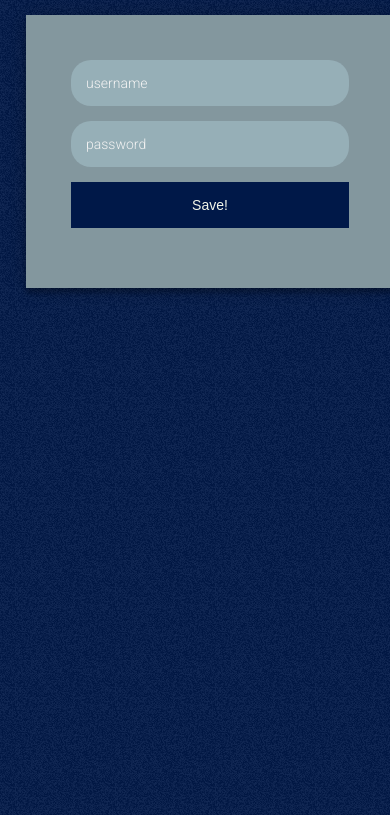
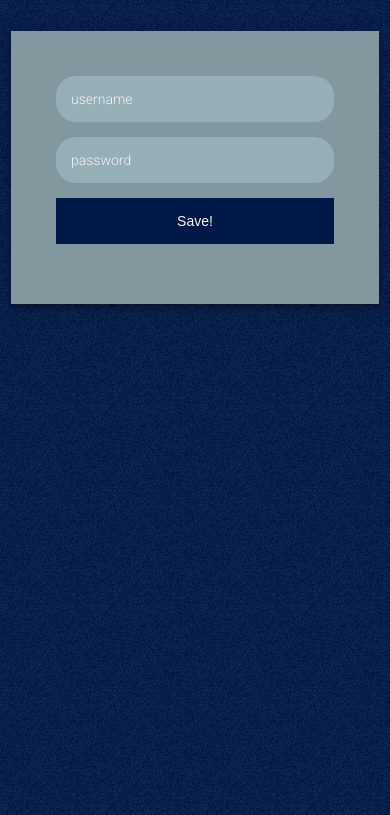
Before and after one commit to reed-college/nightbus, a Flask app: page /driverlogin in a window 390 px wide. Shown: the part 85-900 px from the top of the page. Run offline with Flask 2, Linux system fonts and the light colour scheme; data comes from the database, SQL or seed files in the repository.

Commit message:
clean up comments, fixed style conflicts

```diff
--- a/nightbus-app/main.py
+++ b/nightbus-app/main.py
@@ -2,7 +2,7 @@ import os
 from flask import Flask, render_template, request, session, redirect, url_for, flash, jsonify, json
 from decorators import login_required
 from flask_mail import Message, Mail
-from user_handling import generate_confirmation_token, confirm_email_token, send_mail
+from user_handling import confirm_email_token
 from itsdangerous import URLSafeTimedSerializer
 from tracking import calculate_duration
 import config
@@ -10,23 +10,23 @@ import schema
 import database
 import post_to_fb
 
-
-#from flask_httpauth import HTTPBasicAuth
-
 app = Flask(__name__)
 mail = Mail(app)
 
-# I created a class that has all the configurations we need for the app to run. If we want to change the configuration or when we have to finally deploy the app
-# we can just create another class called ProdConfig with the appropriate attributes. This wasn't necessary at this point but the main.py was getting messy.
+# I created a class that has all the configurations we need for the app to run.
+# If we want to change the configuration or when we have to finally deploy the app
+# we can just create another class called ProdConfig with the appropriate attributes.
+# This wasn't necessary at this point but the main.py was getting messy.
+
 app.config.from_object('config.TestConfig')
 mail.init_app(app)
 
-# We need to generate a unique token everytime a user registers to confirm their email. We use the URLSafeTimedSerializer serializer from the it's dangerous module.
+# We need to generate a unique token every time a user registers to confirm their email.
+# We use the URLSafeTimedSerializer serializer from the itsdangerous module.
+
 serializer = URLSafeTimedSerializer(app.config['SECRET_KEY'])
 
-
-# functions for udating the NightBus's status and for updating the duration of the trip
-
+# Use a local variable to store the default status of the NightBus object
 status = "here"
 
 class NightBus:
@@ -62,19 +62,19 @@ class NightBus:
     def update_current_location(self, new_location):
         self.current_location = new_location
 
-
+# Create an instance of the NightBus class
 b  = NightBus()
 
 
-#updates the status of the NightBus
-
+# This function updates the bus status with the data <state> sent from the driver page via the Ajax call.
+# It also posts the updated status to the NightBus's Facebook page.
 @app.route('/update_state/')
 def update_state():
     b.update_status(request.args.get('state'))
     post_to_fb.main("the Nightbus is " + b.current_status + "!")
     return ('', 204)
 
-
+# Update the bus status and trip duration on the homepage.
 @app.route('/rider', methods=['GET'])
 def home():
     status = b.get_current_status()
@@ -82,11 +82,11 @@ def home():
     return render_template("rider.html", status=status, duration=duration)
 
 @app.route('/rider/instructions')
-def riderInst():
+def showinstruct():
     return render_template("rider_inst.html")
 
 @app.route('/rider/schedule')
-def riderSch():
+def showschedule():
     return render_template("rider_sch.html")
 
 @app.route('/realtimetracking', methods=['GET'])
@@ -105,10 +105,12 @@ def updateduration():
         return ('', 204)
 
 @app.before_first_request
-def intialize():
+def initialize():
     session['logged_in'] = False
 
-    #creates the database for the driver schedule. the if statement checks to see if the database already exists and passes if it does, otherwise it creates the database.
+    # Creates the database for the driver schedule.
+    # The if statement checks to see if the database already exists and passes if it does,
+    # otherwise it creates the database.
 
     db = database.get_session()
     if db.query(schema.Schedule).filter_by(id=1).first():
@@ -132,7 +134,7 @@ def intialize():
         db.commit()
         db.close()
 
-# normal app routes
+# =========== Normal App Routes =========== #
 
 @app.route('/')
 def index():
@@ -144,7 +146,8 @@ def index():
 @login_required('driver')
 def driver():
 
-    #this accesses the driver schedule database and pulls out the drivers so a schedule can be created on the driver page
+    # this accesses the driver schedule database and pulls out the drivers
+    # so a schedule can be created on the driver page
 
     db = database.get_session()
     drivers = db.query(schema.Schedule).order_by(schema.Schedule.id).limit(7).all()
@@ -155,7 +158,7 @@ def driver():
 @app.route('/schedule')
 def schedule():
 
-    #pulls out all the drivers from the User database so admins can assign them to shifts
+    # pulls out all the drivers from the User database so admins can assign them to shifts
 
     db = database.get_session()
     drivers = db.query(schema.User).all()
@@ -166,7 +169,7 @@ def schedule():
 @app.route('/display')
 def display():
 
-    #displays the new driver schedule after the admin changes the schedule
+    # displays the new driver schedule after the admin changes the schedule
 
     db = database.get_session()
     drivers = db.query(schema.Schedule).order_by(schema.Schedule.id).limit(7).all()
@@ -177,9 +180,11 @@ def display():
 @app.route('/assign', methods=['POST'])
 def assign():
 
-    #assigns the new driver to the driver schedule by running an if statment that checks if each day was passed a null value of "no", if it was
-    #then it means that a new driver was not assigned so it passes. if it is not null then it opens up the database and goes to the corresponding day
-    #and adds that driver as the driver for that day
+    # assigns the new driver to the driver schedule by running an if statement that checks
+    # if each day was passed a null value of "no", if it was then it means
+    # that a new driver was not assigned so it passes.
+    # if it is not null then it opens up the database and goes to the corresponding day
+    # and adds that driver as the driver for that day
     drivers= request.form.getlist('drivers[]')
 
     db = database.get_session()
@@ -267,14 +272,19 @@ s = URLSafeTimedSerializer(app.config['SECRET_KEY'])
 @app.route('/add', methods=['POST'])
 def add():
 
-    #adds the new user to the User database by taking the form information and creating a User out of it.
+    # adds the new user to the User database by taking the form information and creating a User out of it.
 
     db = database.get_session()
 
-    # Using http request method we can get information from html elements by using the request library in python. Give any html element a name and an action associated with that
-    # name for example <form action='\newdriver method=post> and if the form has an element called Name: <input type="text" name="name" we can get the form to send the value of
-    # name entered using the post method and we can get it on the python end by doing request.form['name'] and since the form has an action called '\newdriver the server will know
+    # Using http request method we can get information from html elements by using the request library in python.
+    # Give any html element a name and an action associated with that name
+    # for example <form action='/newdriver method=post>
+    # and if the form has an element called Name: <input type="text" name="name"
+    # we can get the form to send the value of name entered using the post method
+    # and we can get it on the python end by doing request.form['name']
+    # and since the form has an action called '/newdriver the server will know
     # and run whichever function is below the @app.route('/newdriver) line
+
     firstname = request.form['firstname']
     lastname = request.form['lastname']
     username = request.form['username']
@@ -282,17 +292,19 @@ def add():
     role = request.form['role']
 
 
-    # Using the schema we created above we can enter the data we got into the database. Also another copy from http-demo and can be found in line 82 of the http-demo
+    # Using the schema we created above we can enter the data we got into the database.
+    # Also another copy from http-demo and can be found in line 82 of the http-demo
     new_driver = schema.User(firstname=firstname, lastname=lastname, username=username, email=email, role=role)
 
 
-    # Add the new driver we defined above to the database using the built in method 'add' and once again using the built in method 'commit' make sure the record is permanently
-    # entered into the databse.
+    # Add the new driver we defined above to the database using the built in method 'add'
+    # and using the built in method 'commit' make sure the record is permanently entered into the database.
     db.add(new_driver)
     db.commit()
     db.close()
 
-    # Let's not forget to do a db.close() for all our sessions with the database. It won't make a difference right now but once we deploy the app or start testing it on Heroku
+    # Let's not forget to do a db.close() for all our sessions with the database.
+    # It won't make a difference right now but once we deploy the app or start testing it on Heroku
     # it will be a mess.
 
     msg = Message('Set Your Password', sender=('Reed College Nightbus','reednightbus@gmail.com'), recipients = [email])
@@ -303,9 +315,11 @@ def add():
     mail.send(msg)
 
 
-    # To check if a user has been successfully added to the database open a new tab in terminal, use the command psql nightbus to go to the nightbus database and do
+    # To check if a user has been successfully added to the database
+    # open a new tab in terminal, use the command psql nightbus to go to the nightbus database and do
     # SELECT * FROM "Users"; and it should be the last entry in that table.
-    # Most of the stuff related to the databases I found at https://realpython.com/blog/python/flask-by-example-part-2-postgres-sqlalchemy-and-alembic/ and http-demo
+    # Most of the stuff related to the databases I found at
+    # https://realpython.com/blog/python/flask-by-example-part-2-postgres-sqlalchemy-and-alembic/ and http-demo
 
     return redirect(url_for('admin'))
 
@@ -378,13 +392,18 @@ def removeuser():
 @app.route('/remove', methods=['POST'])
 def remove():
     db = database.get_session()
-    # This function is basically identical to the user addition function. We use the get_session method to create a connection with the database. Next we get the value of the username
-    # that was entered in the form using the request library that comes with flask.
+    # This function is basically identical to the user addition function.
+    # We use the get_session method to create a connection with the database.
+    # Next we get the value of the username that was entered in the form
+    # using the request library that comes with flask.
     username = request.form['username']
 
-    # Next we use the query method to search the table User and we filter our query by the username we got above. This displays the first entry it gets so I don't know how we would handle
-    # two different people having two different user names. More documentation on querying and just general sqlalchemy knowledge can be found at http://docs.sqlalchemy.org/en/latest/orm/tutorial.html#querying
-    # After that we just use the built in delete method to remove the user and then we have to make sure we commit after that to make the deletion permanent.
+    # Next we use the query method to search the table User and we filter our query by the username we got above.
+    # More documentation on querying and just general sqlalchemy knowledge can be found at
+    # http://docs.sqlalchemy.org/en/latest/orm/tutorial.html#querying
+    # After that we just use the built in delete method to remove the user and then
+    # we have to make sure we commit after that to make the deletion permanent.
+
     user = db.query(schema.User).filter_by(username=username).first()
     user_auth = db.query(schema.Auth).filter_by(username=username).first()
     if user:
@@ -392,7 +411,6 @@ def remove():
         db.delete(user_auth)
         db.commit()
         db.close()
-
         return redirect(url_for('admin'))
 
     else:
@@ -423,16 +441,19 @@ def email_exists():
     else:
         return "true"
 
-
 @app.route('/register', methods=['GET','POST'])
 def register():
 
     db = database.get_session()
-    # this function should allow anyone to register and be able to log in right now. Once we have that we can work on different views for different types of users and stuff like that.
-    # it works in similar fashion like the add driver and remove driver functions it connects to the databases using the get session function and gets the data from the form using the
-    # flask request module then it creates a User and an Auth entry. The user entry is just for keeping track of users while the auth entry will contain the username and the password
-    # the person signed up with. We don't actually store the password we encrypt it using the passlib library that we imported above. We then add both entries to their respective
-    # tables and we commit and then we are done.
+    # this function should allow anyone to register and be able to log in right now.
+    # Once we have that we can work on different views for different types of users and stuff like that.
+    # it works in similar fashion like the add driver and remove driver functions
+    # it connects to the databases using the get session function and
+    # gets the data from the form using the flask request module
+    # then it creates a User and an Auth entry. The user entry is just for keeping track of users
+    # while the auth entry will contain the username and the password the person signed up with.
+    # We don't actually store the password we encrypt it using the passlib library that we imported above.
+    # We then add both entries to their respective tables and we commit and then we are done.
 
     db = database.get_session()
 
@@ -452,15 +473,11 @@ def register():
     db.commit()
 
 
-    # The next few lines automatically send an email to the email address the user entered when registering asking them to confirm their email. We use the generate_confirmation_token
-    # we defined in our email_confimation module to generate a random token. The url they will get will be of the format localhost/confirm_email + token and when they click it they
+    # The next few lines automatically send an email to the email address the user entered
+    # when registering asking them to confirm their email. We use the generate_confirmation_token
+    # we defined in our email_confimation module to generate a random token.
+    # The url they will get will be of the format localhost/confirm_email + token and when they click it they
     # should be redirected to the function immediately below.
-
-#        subject = 'Confirm Your Email'
-#        token = generate_confirmation_token(email, serializer)
-#        confirm_url = url_for('confirm_email', token = token, _external=True)
-#        html = render_template('activate.html', confirm_url = confirm_url)
-#        send_mail(user.email, subject, html, mail)
 
     db.close()
     if user.role == 'admin':
@@ -472,16 +489,12 @@ def register():
 def confirm_email(token):
     db = database.get_session()
     email = confirm_email_token(token, serializer)
-
     user = db.query(schema.User).filter_by(email=email).first()
-
     user_auth = db.query(schema.Auth).filter_by(username=user.username).first()
-
     db.add(user_auth)
     db.commit()
     db.close()
-
-    flash('Email successfully confimed')
+    flash('Email successfully confirmed')
     return redirect(url_for('login'))
 
 @app.route('/driverlogin', methods=['GET', 'POST'])
@@ -498,7 +511,6 @@ def driverlogin():
             if user_auth.verify_password(password):
                 session['username'] = username
                 session['logged_in'] = True
-
                 return redirect(url_for('driver'))
             else:
                 return redirect(url_for('driverlogin'))
@@ -523,7 +535,6 @@ def adminlogin():
                 session['username'] = username
                 session['logged_in'] = True
                 session['role'] = str(user.role).lower()
-
                 return redirect(url_for('admin'))
             else:
                 return redirect(url_for('admin_login.html'))
@@ -574,13 +585,13 @@ def drivermaps():
     return render_template('maps.html', origin = origin,  destinations = destinations, no_destination = no_destination, num_of_destinations=num_of_destinations)
 
 
-##### Error Handling #####
+# ========= Error Handling ========== #
 
-# These four felt like the major and most commonly occuring errors and I only added error handling for them but if we need
-# more error handling functionality we can just add the three lines here and add the corresponding html document in our
-# templates folder. Error handlers are just functions that come with flask. More documentation can be found at
+# These four felt like the major and most commonly occurring errors
+# and I only added error handling for them but if we need more error handling functionality
+# we can just add the three lines here and add the corresponding html document in our templates folder.
+# Error handlers are just functions that come with flask. More documentation can be found at
 # http://flask.pocoo.org/docs/0.12/patterns/errorpages/
-
 
 @app.errorhandler(404)
 def pagenotfound(e):
--- a/nightbus-app/static/css/mobile.css
+++ b/nightbus-app/static/css/mobile.css
@@ -367,9 +367,9 @@ on index.html ***/
     background-color: #83979E;
     display: block;
     padding: 45px;
+    margin: 40px 20px;
     text-align: center;
     box-shadow: 0 0 20px 0 rgba(0, 0, 0, 0.2), 0 5px 5px 0 rgba(0, 0, 0, 0.24);
-    margin-left: 10%;
     box-sizing: border-box;
     overflow-y: auto;
   }
--- a/nightbus-app/static/css/style.css
+++ b/nightbus-app/static/css/style.css
@@ -111,7 +111,8 @@
     text-align: center;
     text-transform: uppercase;
   }
-  /*** middle of page content ***/
+  /***  =========== Middle of page content  ===========  ***/
+
   /*** statusbox is the element that is populated by an update
 message when a button is pressed on the driver page ***/
   p {
@@ -156,7 +157,7 @@ message when a button is pressed on the driver page ***/
     flex-direction: row;
     justify-content: space-around;
   }
-  /*** individual boxes ***/
+  /***  =========== Box Containers =========== ***/
   .box {
     width: 70%;
     height: 880px;
@@ -167,7 +168,7 @@ message when a button is pressed on the driver page ***/
     height: 400px;
     margin: 0 auto;
   }
-  /*** Switch buttons for toggle view ***/
+  /***  =========== Toggle buttons  =========== ***/
   .switchwrap {
     text-align: center;
     font-size: 15px;
@@ -203,7 +204,7 @@ on index.html ***/
     flex-direction: column;
     justify-content: space-around;
   }
-  /* Dropdown Button */
+  /*  =========== Dropdown Button  =========== */
   .dropbtn {
     width: 80%;
     height: 60px;
@@ -215,20 +216,17 @@ on index.html ***/
     background-color: transparent;
     text-transform: uppercase;
   }
-  /* Dropdown button on hover & focus */
   .dropbtn:hover, .dropbtn:focus {
     color: #F2F6EA;
     background-color: #83979E;
     transition: all 0.5s ease;
   }
-  /* The container <div> - needed to position the dropdown content */
   .dropdown {
     position: relative;
     display: inline-block;
     width: 100%;
     outline: none;
   }
-  /* Dropdown Content (Hidden by Default) */
   .dropdown-content {
     position: absolute;
     display: none;
@@ -249,7 +247,6 @@ on index.html ***/
     background-color: #F2F6EA;
     transition: all 0.5s ease;
   }
-  /* Text inside the dropdown */
   .dropdown:hover .dropdown-content a {
     color: white;
     font-family: Roboto, times, serif;
@@ -258,11 +255,10 @@ on index.html ***/
     text-decoration: none;
     display: block;
   }
-  /* Change color of dropdown text on hover */
   .dropdown-content a:hover {
     background-color: #47476b;
   }
-  /*** Buttons ***/
+  /***  =========== All Buttons  =========== ***/
 
 button {
     width: 90%;
@@ -280,6 +276,9 @@ on index.html ***/
     background-color: #233c63;
     transition: all 0.5s ease;
   }
+
+ /***  =========== Status Buttons  =========== ***/
+
   .statusbutton {
     width: 80%;
     height: 60px;
@@ -361,11 +360,14 @@ on index.html ***/
     background-color: #F2F6EA;
     transition: all 0.5s ease;
   }
-  /*** Forms ***/
+
+  /*** =========== Forms  =========== ***/
+
   form {
     width: 368px;
   }
   .form-container {
+    position: relative;
     width: 100%;
     max-height: 500px;
     background-color: #83979E;
@@ -373,7 +375,6 @@ on index.html ***/
     padding: 45px;
     text-align: center;
     box-shadow: 0 0 20px 0 rgba(0, 0, 0, 0.2), 0 5px 5px 0 rgba(0, 0, 0, 0.24);
-    margin-left: 10%;
     box-sizing: border-box;
     overflow-y: auto;
   }
@@ -407,10 +408,9 @@ on index.html ***/
     background-color: #A84649;
     color: #F2F6EA;
   }
-  .login {
-    width: 60%;
-    margin-left: 15%;
-  }
+
+/*  =========== Rider forms  =========== */
+
   .rider-alerts {
     margin-left: 15%;
   }
@@ -468,7 +468,9 @@ on index.html ***/
     background-color: #F2F6EA;
     transition: all 0.5s ease;
   }
-  /* Form validation */
+
+  /*  =========== Form validation  =========== */
+
   .messageBox {
     display: block;
     position: absolute;
@@ -493,7 +495,9 @@ on index.html ***/
     text-align: left;
     z-index: 10;
   }
-  /*** Animation  ***/
+
+  /***  =========== Animation  =========== ***/
+
   .bussie-center {
     margin-top: 5%;
   }
@@ -529,7 +533,9 @@ on index.html ***/
       transform: translate3d(50px, 40px, 0px);
     }
   }
-  /*** Rider Page Schedule Tables ***/
+
+  /***  =========== Rider Page Schedule Tables  =========== ***/
+
   table {
     border-collapse: separate;
     background: #F2F6EA;
@@ -545,8 +551,6 @@ on index.html ***/
     background: #edf0f4;
   }
   thead th {
-    /*border-right: 2px solid #F2F6EA;*/
-    /*border-left: 2px solid #F2F6EA;*/
     font-family: Roboto, cursive;
     font-size: 16px;
     font-weight: 400;
@@ -567,7 +571,9 @@ on index.html ***/
   #pink {
     color: #A84649;
   }
-  /**** Driver + Admin page instructions ****/
+
+  /**  =========== Driver + Admin page instructions  =========== **/
+
   .instructions {
     background-color: #F2F6EA;
     font-family: Roboto, sans-serif;
--- a/nightbus-app/templates/add.html
+++ b/nightbus-app/templates/add.html
@@ -64,7 +64,6 @@
 	<script>
 		$(function() {
 			$('form').validate({
-
 				errorPlacement: function(error, element) {
 					var hidden = false
 					if (hidden == true) {
@@ -79,9 +78,7 @@
 							$('#errContainer').toggle();
 							hidden = true}
 					});
-
 				},
-
 				//Specify validation rules
 				rules: {
 					firstname: "required",
@@ -105,7 +102,6 @@
 					},
 					role: "required"
 				},
-
 				// specify validation error messages
 				messages: {
 					firstname: "Please enter a first name<br>",
@@ -117,7 +113,6 @@
 					email: "Please enter a valid email address<br>",
 					role: "Please assign a role<br>"
 				},
-
 				submitHandler: function(form) {
 					form.submit();
 				}
--- a/nightbus-app/templates/driver_login.html
+++ b/nightbus-app/templates/driver_login.html
@@ -5,22 +5,6 @@
 	<link rel="stylesheet" href="../static/css/normalize.css">
 	<link rel="stylesheet" href="../static/css/style.css">
 	<link href="../static/css/mobile.css" media="screen and (max-device-width:480px)" rel="stylesheet">
-<style>
-@media screen and (max-width: 768px) {
-	.wrapper {
-		width: auto;
-	}
-	.content {
-		max-width: 100%;
-		/*background-color: brown;*/
-		max-height: 50%;
-	}
-	.form-container {
-		width: inherit;
-		margin: 0 15px;
-	}
-}
-</style>
 </head>
 
 <body>
--- a/nightbus-app/templates/rider.html
+++ b/nightbus-app/templates/rider.html
@@ -32,8 +32,8 @@
 				<span class="glyphicon glyphicon-list"></span>
 			</button>
 			<ul class="dropdown-content">
-				<li><a href="{{ url_for('riderInst') }}">Instructions</a></li>
-				<li><a href="{{ url_for('riderSch')}}">Bus Schedule</a></li>
+				<li><a href="{{ url_for('showinstruct') }}">Instructions</a></li>
+				<li><a href="{{ url_for('showschedule') }}">Bus Schedule</a></li>
 				<li><a href="{{ url_for('driverlogin') }}">Driver Login</a></li>
 				<li><a href="{{ url_for('adminlogin') }}">Admin Login</a></li>
 			</ul>
```
Lines whose indentation alone changed are shown as unchanged.
